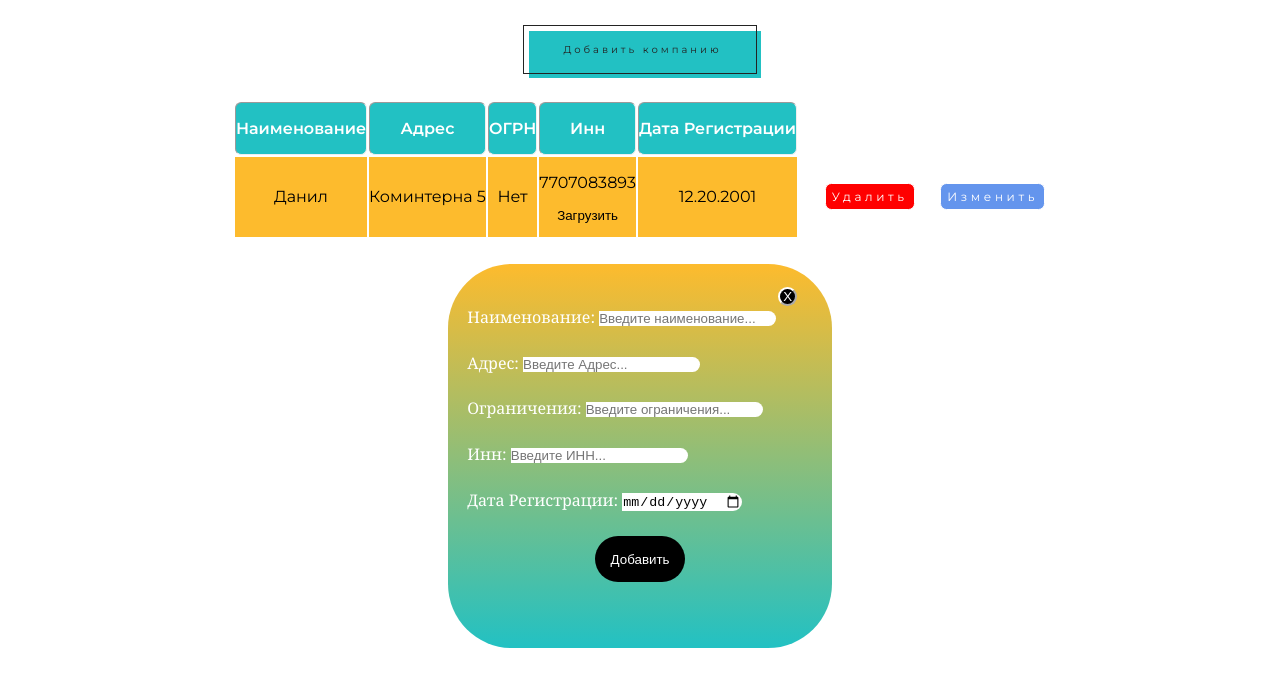
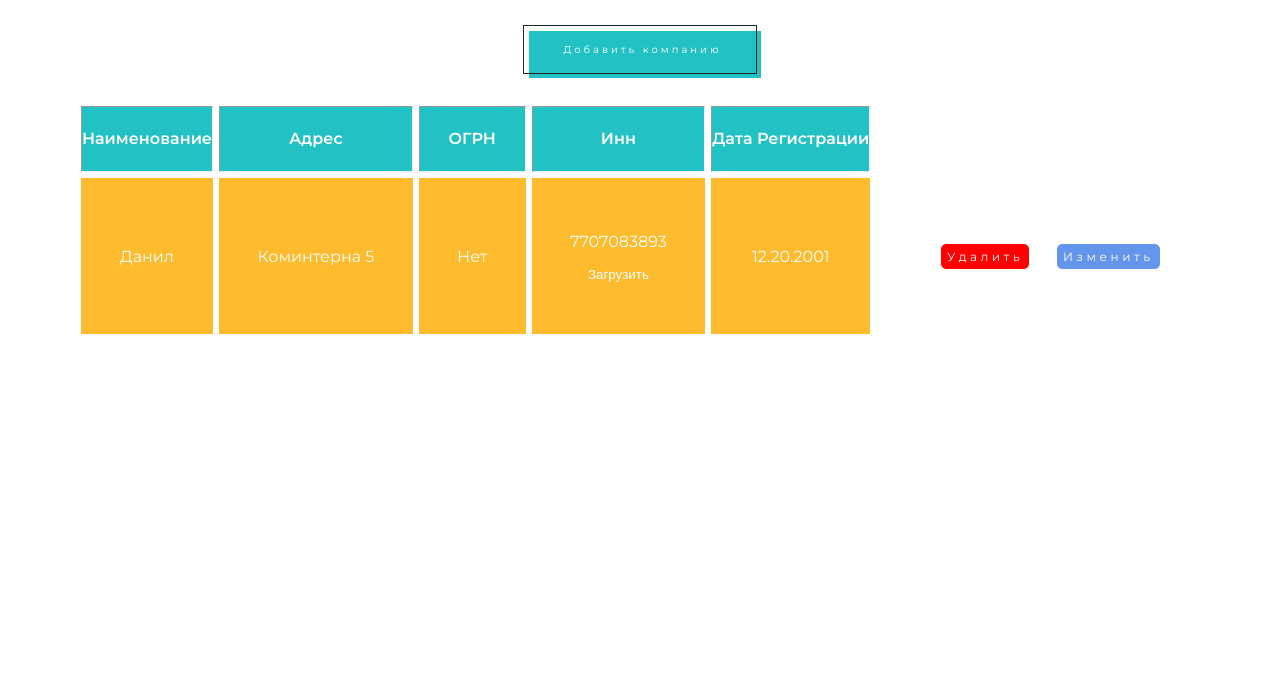
Before and after one commit to zojgame/test-task-for-summer-practise, a React (Create React App) app: page / in a window 1280 px wide. Shown: the top 686 px of the page. Built offline with nearby package versions, Linux system fonts and the light colour scheme.

Commit message:
refactoring + bug fix

```diff
--- a/public/styles.css
+++ b/public/styles.css
@@ -20,8 +20,17 @@ body {
     outline: none;
     border:none;
 }
+
+table{
+    border-spacing: 0.5vw;
+}
+
+table td{
+    padding: 3vw;
+}
+
 .add-company-btn {
-    color: #232323;
+    color: white;
     background: transparent;
     border: 1px solid #232323;
     position: relative;
@@ -34,17 +43,18 @@ body {
 }
 .add-company-btn:before {
     content: "";
+
     position: absolute;
     top: 5px;
     left: 5px;
     width: 100%;
     height: 100%;
     background: rgb(34,193,195);
-/* background: linear-gradient(0deg, rgba(34,193,195,1) 0%, rgba(224,253,45,1) 100%); */
     z-index: -1;
     transition: .25s ease;
     transform: translate(0, 0);
 }
+
 .add-company-btn:hover:before {
     transform: translate(4px, 4px);
 }
@@ -114,11 +124,11 @@ background: linear-gradient(0deg, rgba(34,193,195,1) 0%, rgba(253,187,45,1) 100%
 
 }
 .loading-button div{
+    color: white;
     border-bottom: 1px solid transparent;
  }
 
 .loading-button:hover div{
-   color: white;
    border-bottom: 1px solid #fff;
 
 }
@@ -174,10 +184,11 @@ thead th{
     color: white;
     background: #22c1c3;
     padding: 2% 0 2% 0;
-    border-radius: 0.5vw;
+    /* border-radius: 0.5vw; */
 }
 .table-company td{
     background: #fdbb2d;
+    color: white;
 }
 thead th:last-child, .table-company td:last-child{
     background: #fff;
--- a/src/components/app/app.tsx
+++ b/src/components/app/app.tsx
@@ -6,7 +6,7 @@ import TableFields from '../types/table-fields';
 import { nanoid } from '@reduxjs/toolkit';
 
 function App(): JSX.Element {
-  const [modalActive, setModalActive] = useState(true);
+  const [modalActive, setModalActive] = useState(false);
   const firstCompany : TableFields = {
     name: 'Данил',
     adress: 'Коминтерна 5',
--- a/src/components/components/editing-component.tsx
+++ b/src/components/components/editing-component.tsx
@@ -27,11 +27,9 @@ function SaveForm({companies, setCompanies, setEditingId, editingId}: EditingFor
   const newFields = dataList?.querySelectorAll('input');
   const newFieldsArray : string[] = [];
   newFields?.forEach((field) => newFieldsArray.push(field.value));
-  const isAnyFieldEmpty = newFieldsArray.some((el) => el === '');//
   const newCompanies = companies.filter((com) =>
-    (com.id === editingId)
+    (com.id !== editingId)
   );
-  if(!isAnyFieldEmpty) {
   const company : TableFields = {
     name: newFieldsArray[0],
     adress: newFieldsArray[1],
@@ -44,6 +42,5 @@ function SaveForm({companies, setCompanies, setEditingId, editingId}: EditingFor
   setEditingId('');
   setCompanies([...newCompanies, company]);
 }
-}
 
 export default EditingForm;
```
Lines whose indentation alone changed are shown as unchanged.
